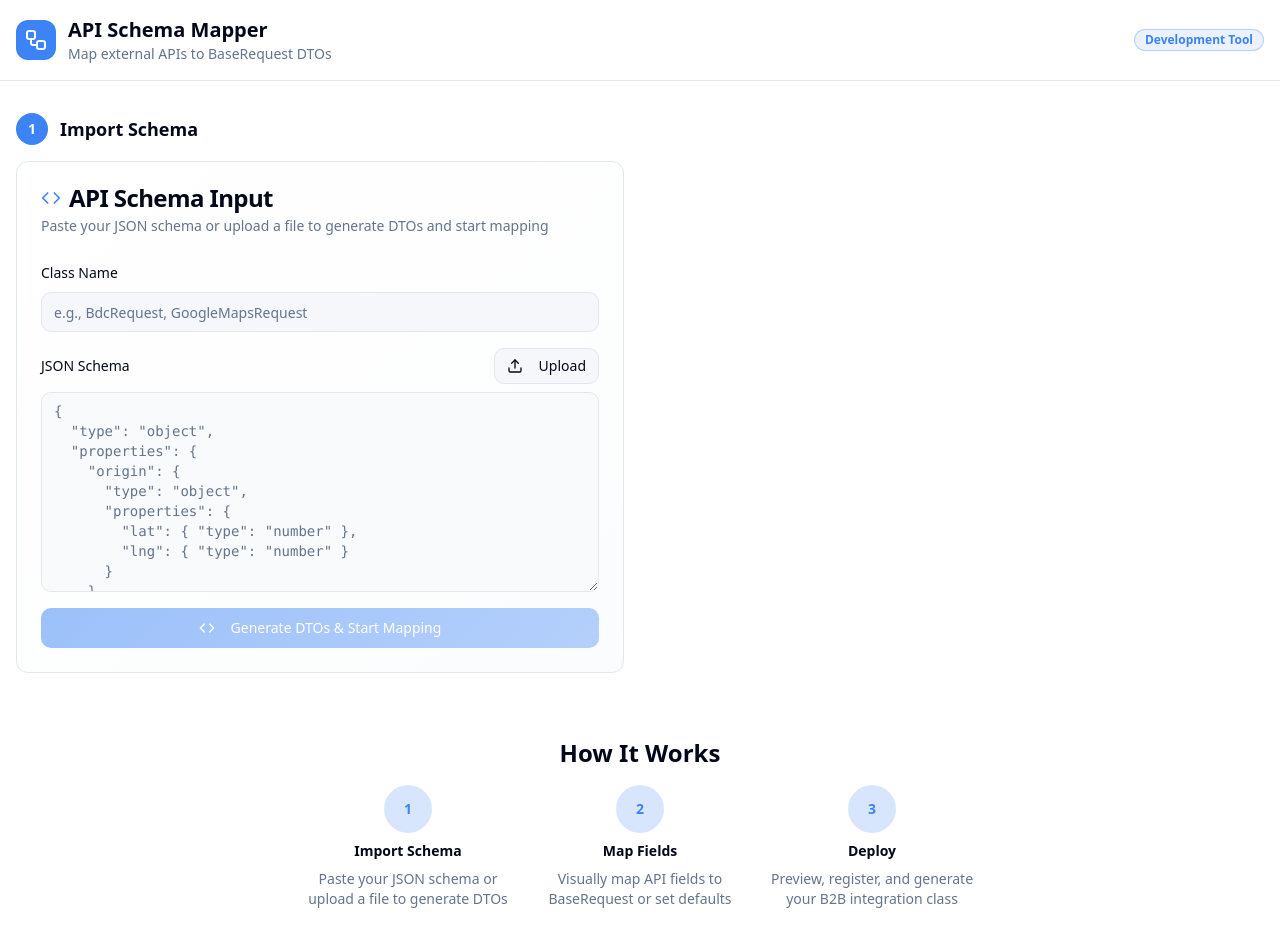
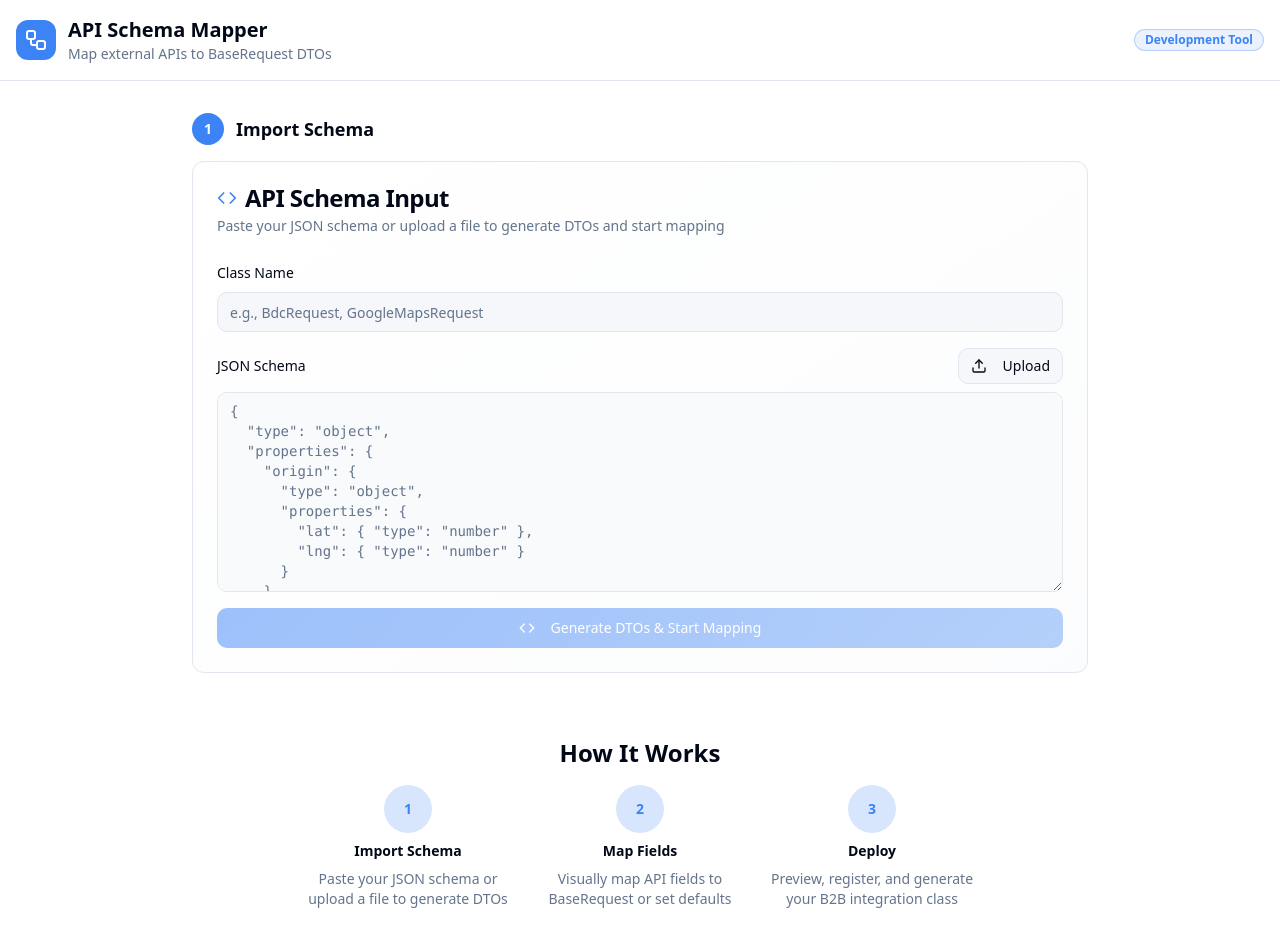
Before and after one commit to flahallen61-boop/dto-map-builder, a React (Vite) app: page / in a window 1280 px wide. Built offline with nearby package versions, Linux system fonts and the light colour scheme; the HTML template or start-up script is replaced by a standard one.

Commit message:
Refactor layout for components

```diff
--- a/src/pages/Index.tsx
+++ b/src/pages/Index.tsx
@@ -56,9 +56,7 @@ const Index = () => {
 
       {/* Main Content */}
       <div className="container mx-auto px-4 py-8">
-        <div className="grid grid-cols-1 xl:grid-cols-2 gap-8">
-          {/* Left Column - Input and Mapping */}
-          <div className="space-y-6">
+        <div className="max-w-4xl mx-auto space-y-8">
           {/* Step 1: Schema Input */}
           <div className="space-y-4">
             <div className="flex items-center gap-3">
@@ -73,7 +71,7 @@ const Index = () => {
           {/* Step Arrow */}
           {schema && (
             <div className="flex justify-center">
-                <ArrowRight className="h-6 w-6 text-primary animate-pulse" />
+              <ArrowRight className="h-6 w-6 text-primary animate-pulse rotate-90" />
             </div>
           )}
 
@@ -93,11 +91,17 @@ const Index = () => {
               />
             </div>
           )}
+
+          {/* Step Arrow */}
+          {schema && (
+            <div className="flex justify-center">
+              <ArrowRight className="h-6 w-6 text-primary animate-pulse rotate-90" />
             </div>
+          )}
 
-          {/* Right Column - Output and Actions */}
+          {/* Step 3: Output and Actions */}
           {schema && (
-            <div className="space-y-6">
+            <div className="space-y-4">
               <div className="flex items-center gap-3">
                 <div className="flex items-center justify-center w-8 h-8 bg-primary rounded-full text-primary-foreground font-bold text-sm">
                   3
```
Lines whose indentation alone changed are shown as unchanged.
